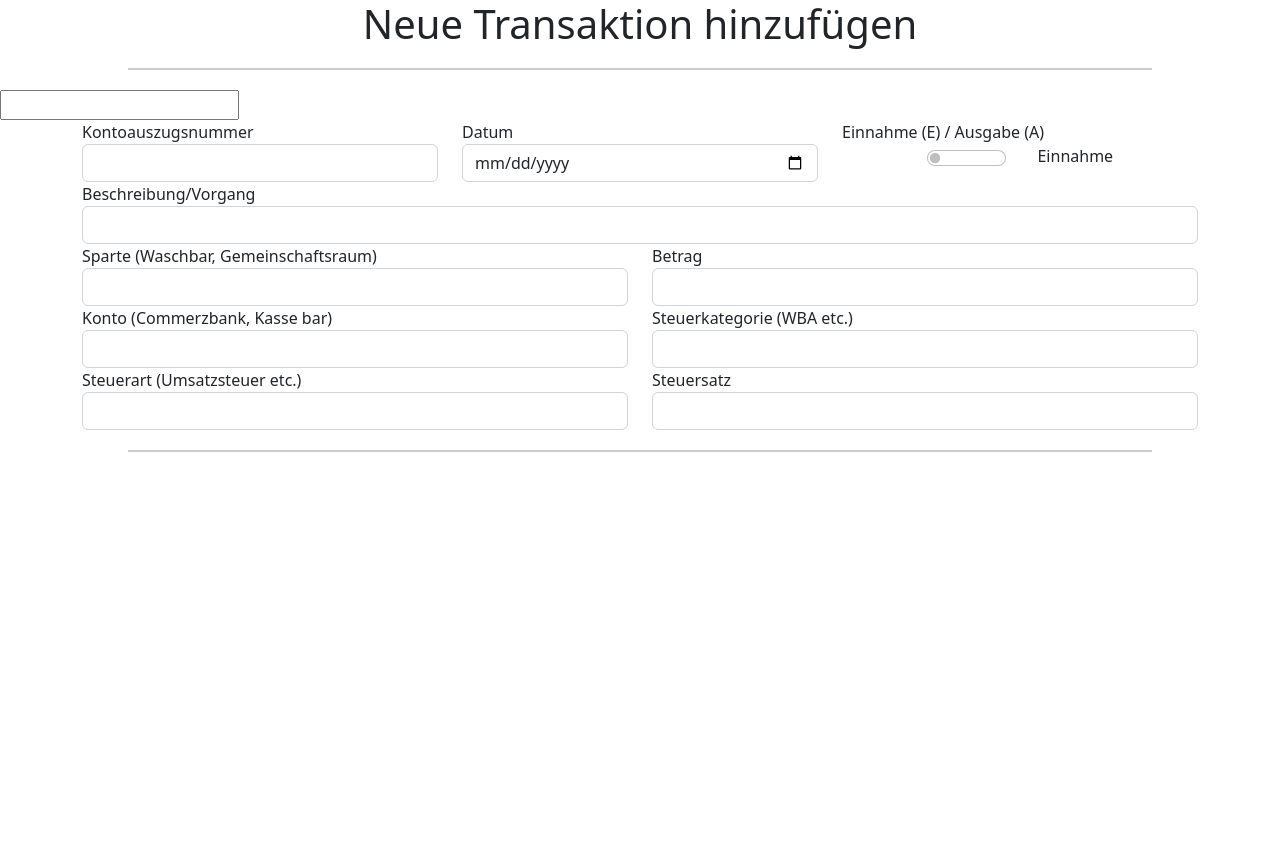
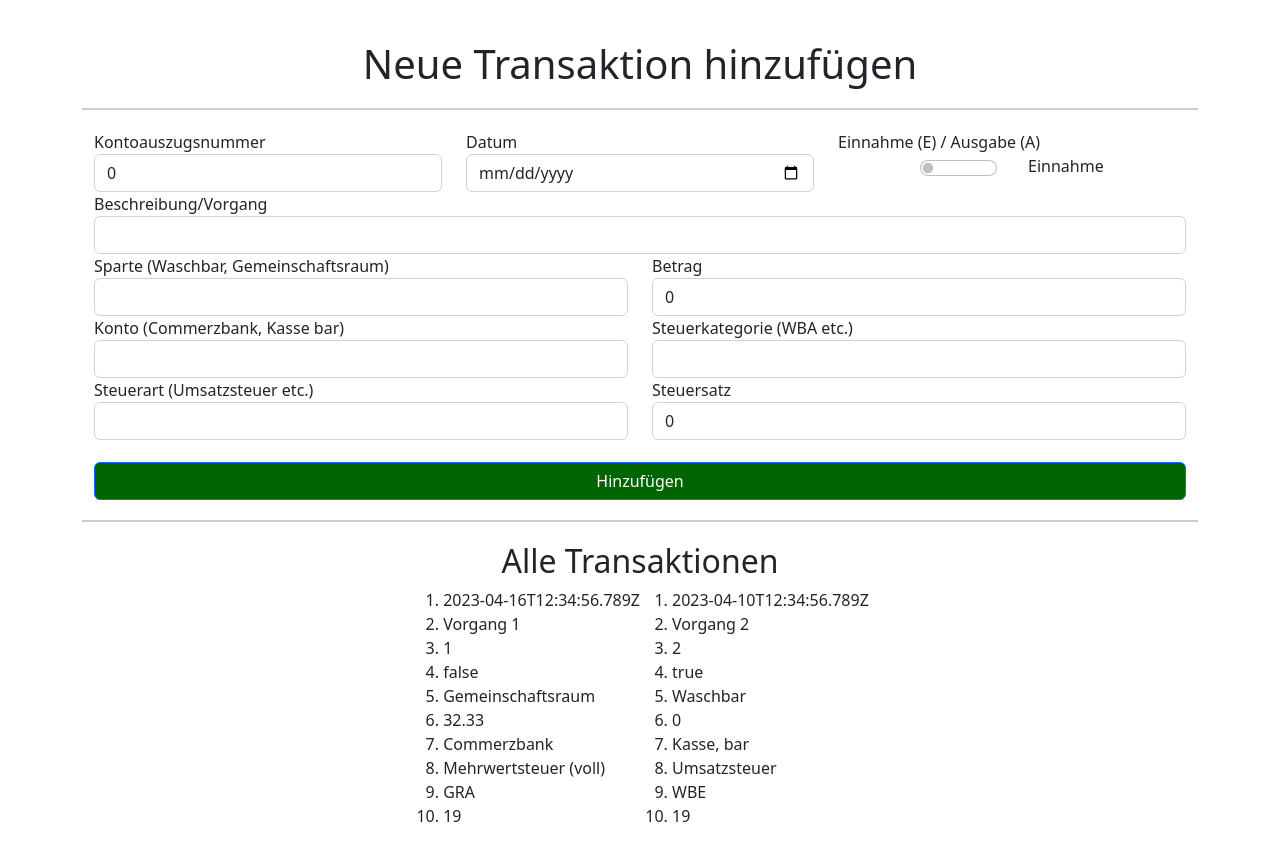
Before and after one commit to FabianFelixKraus/sv-finanzen-app, a Vue app: page / in a window 1280 px wide. Before the commit the page ends 800 px from the top, so only its background shows below. Built offline with nearby package versions, Linux system fonts and the light colour scheme; what i18next-xhr-backend would draw is missing.

Commit message:
Add dynamic input fields and new components

```diff
--- a/src/App.vue
+++ b/src/App.vue
@@ -1,25 +1,56 @@
 <script setup>
 import AddEntryForm from "@/components/AddEntryForm.vue";
+import ShowAllEntries from  "@/components/ShowAllEntries.vue";
 </script>
 
 <template>
-  <h1>{{$t("addNewTransaction")}}</h1>
-  <div class="hr"></div>
-  <AddEntryForm :msg="message" @handleInput="receiveNewInput"/>
-  <div class="hr"></div>
-</template>
+  <div class="container">
+    <div class="row">
+      <div class="col-12">
+        <h1 style="margin-top: 1em">{{$t("addNewTransaction")}}</h1>
+        <div class="hr"></div>
+        <AddEntryForm  :allTransactions="allTransactions" class="center-content"/>
+        <div class="hr"></div>
+        <ShowAllEntries class="center-content" :allEntries="allTransactions" @getAllNewTransactions="handleNewTransactions" />
+      </div>
+    </div>
+  </div>
+ </template>
 
 <script>
 export default {
   data () {
     return {
-      message: "Start Message",
+      allTransactions: [{
+        "date": "2023-04-16T12:34:56.789Z",
+        "description": "Vorgang 1",
+        "statementOfAccountId": 1,
+        "isExpense": false,
+        "location": "Gemeinschaftsraum",
+        "amount":  32.33,
+        "account": "Commerzbank",
+        "taxClass": "Mehrwertsteuer (voll)",
+        "taxGroup": "GRA",
+        "taxRate": 19
+      },
+        {
+          "date": "2023-04-10T12:34:56.789Z",
+          "description": "Vorgang 2",
+          "statementOfAccountId": 2,
+          "isExpense": true,
+          "location": "Waschbar",
+          "amount": 0,
+          "account": "Kasse, bar",
+          "taxClass": "Umsatzsteuer",
+          "taxGroup": "WBE",
+          "taxRate": 19
+        }]
     }
   },
   methods: {
-    receiveNewInput(newInput) {
-      this.message=newInput;
+    handleNewTransactions (newTransaction) {
+      this.allTransactions = newTransaction;
     }
-  }
+  },
 }
 </script>
--- a/src/assets/main.css
+++ b/src/assets/main.css
@@ -2,14 +2,29 @@ body {
   font-family: 'Roboto', sans-serif;
 }
 
-h1 {
+h1, .center-content {
   display: flex;
   justify-content: center;
 }
 
 .hr {
   height:2px;
-  width: 80%;
+  width: 100%;
   background-color: #ccc;
   margin: 20px auto;
 }
+
+/* Default styles for the container */
+.container {
+  margin-left: 10%;
+  margin-right: 10%;
+}
+
+/* Media query for small screens */
+@media (max-width: 767px) {
+  /* Override container styles for small screens */
+  .container {
+    margin-left: 0;
+    margin-right: 0;
+  }
+}
--- a/src/components/AddEntryForm.vue
+++ b/src/components/AddEntryForm.vue
@@ -1,63 +1,69 @@
 <template>
-  <input :value="message" @input="handleInput" />
-  <div>{{message}}</div>
   <section>
     <div class="container">
       <div class="row">
-        <div class="col-4" >
+        <div class="col-4">
           <div class="form-group">
-            <label for="inputStatementOfAccountId">{{$t("statementOfAccountId")}}</label>
-            <input id="inputStatementOfAccountId" class="form-control" type="number">
+            <label for="inputStatementOfAccountId">{{ $t("statementOfAccountId") }}</label>
+            <input id="inputStatementOfAccountId" class="form-control" type="number" v-bind:value="statementOfAccountId"
+                   @input="addStatementOfAccountId">
           </div>
         </div>
         <div class="col-4">
           <div class="form-group">
             <label for="inputDate">{{ $t("date") }}</label>
-            <input id="inputDate" class="form-control" type="date">
+            <input id="inputDate" class="form-control" type="date" v-bind:value="date" @input="addDate">
           </div>
         </div>
         <div class="col-4">
-          <label for="inputIsExpense" class="form-check-label">{{$t("expense/income")}}</label>
+          <label for="inputIsExpense" class="form-check-label">{{ $t("expense/income") }}</label>
           <div class="form-check form-switch w-100 d-flex align-items-center justify-content-center">
-            <input id="inputIsExpense" class="form-check-input w-25 " type="checkbox" v-model="isExpense" />
-            <label for="inputIsExpense" class="form-check-label">{{isExpense ? $t("expense") : $t("income")}}</label>
+            <input id="inputIsExpense" class="form-check-input w-25 " type="checkbox" v-model="isExpense" @input="addIsExpense"/>
+            <label for="inputIsExpense" class="form-check-label">{{ isExpense ? $t("expense") : $t("income") }}</label>
           </div>
         </div>
       </div>
-      <div class ="row">
+      <div class="row">
         <div class="col-12">
           <label for="inputDescription">{{ $t("description") }}</label>
-          <input id="inputDescription" class="form-control" type="text">
+          <input id="inputDescription" class="form-control" type="text" v-bind:value="description" @input="addDescription">
         </div>
       </div>
       <div class="row">
         <div class="col-6">
-          <label for="inputAmount">{{ $t("location") }}</label>
-          <input id="inputAmount" class="form-control" type="number">
+          <label for="inputLocation">{{ $t("location") }}</label>
+          <input id="inputLocation" class="form-control" type="text" v-bind:value="location" @input="addLocation">
         </div>
         <div class="col-6">
           <label for="inputAmount">{{ $t("amount") }}</label>
-          <input id="inputAmount" class="form-control" type="number">
+          <input id="inputAmount" class="form-control" type="number" v-bind:value="amount" @input="addAmount">
         </div>
       </div>
       <div class="row">
         <div class="col-6">
           <label for="inputAccount">{{ $t("account") }}</label>
-          <input id="inputAccount" class="form-control" type="text">
+          <input id="inputAccount" class="form-control" type="text" v-bind:value="account" @input="addAccount">
         </div>
         <div class="col-6">
           <label for="inputAmount">{{ $t("taxGroup") }}</label>
-          <input id="inputAmount" class="form-control" type="text">
+          <input id="inputAmount" class="form-control" type="text" v-bind:value="taxGroup" @input="addTaxGroup">
         </div>
       </div>
       <div class="row">
         <div class="col-6">
           <label for="inputAmount">{{ $t("taxClass") }}</label>
-          <input id="inputAmount" class="form-control" type="text">
+          <input id="inputAmount" class="form-control" type="text" v-bind:value="taxClass" @input="addTaxClass">
         </div>
         <div class="col-6">
           <label for="inputAmount">{{ $t("taxRate") }}</label>
-          <input id="inputAmount" class="form-control" type="number">
+          <input id="inputAmount" class="form-control" type="number" v-bind:value="taxRate" @input="addTaxRate">
+        </div>
+      </div>
+      <div class="row">
+        <div class="col-12 center-content ">
+          <button type="button" class="btn btn-primary submit-button" @click="handleSubmit">
+            {{ $t("submitNewTransaction") }}
+          </button>
         </div>
       </div>
     </div>
@@ -67,7 +73,7 @@
 <script>
 export default {
   name: 'AddEntryForm',
-  props: ["msg"],
+  props: ["allTransactions"],
   data() {
     return {
       message: '',
@@ -84,9 +90,56 @@ export default {
     };
   },
   methods: {
-    handleInput (event) {
+    handleInput(event) {
       this.message = event.target.value;
       this.$emit("handleInput", this.message);
+    },
+    addStatementOfAccountId(event) {
+      this.statementOfAccountId = event.target.value;
+    },
+    addDate(event) {
+      this.date = event.target.value;
+    },
+    addDescription(event) {
+      this.description = event.target.value;
+    },
+    addIsExpense(event) {
+      this.isExpense = event.target.checked;
+    },
+    addLocation(event) {
+      this.location = event.target.value;
+    },
+    addAmount(event) {
+      this.amount = event.target.value;
+    },
+    addAccount(event) {
+      this.account = event.target.value;
+    },
+    addTaxClass(event) {
+      this.taxClass = event.target.value;
+    },
+    addTaxGroup(event) {
+      this.taxGroup = event.target.value;
+    },
+    addTaxRate(event) {
+      this.taxRate = event.target.value;
+    },
+
+    handleSubmit() {
+      const newTransaction = {
+        "date": this.date,
+        "description": this.description,
+        "statementOfAccountId": this.statementOfAccountId,
+        "isExpense": this.isExpense,
+        "location": this.location,
+        "amount": this.amount,
+        "account": this.account,
+        "taxClass": this.taxClass,
+        "taxGroup": this.taxGroup,
+        "taxRate": this.taxRate
+      };
+      this.allTransactions.push(newTransaction);
+      this.$emit("getAllNewTransactions", this.allTransactions);
     }
   }
 };
@@ -95,4 +148,10 @@ export default {
 .form-check-input {
   margin-right: 10%;
 }
+
+.submit-button {
+  margin-top: 2%;
+  width: 100%;
+  background-color: darkgreen;
+}
 </style>
--- /dev/null
+++ b/src/components/SelectTemplate.vue
@@ -0,0 +1,6 @@
+<template>
+
+</template>
+<script>
+
+</script>
--- /dev/null
+++ b/src/components/ShowAllEntries.vue
@@ -0,0 +1,28 @@
+<template>
+  <h2 class="center-content">{{$t("showAllTransactions")}}</h2>
+  <div class="center-content">
+    <ol key="index" v-for="(transaction, index) in allEntries">
+      <li>{{ transaction.date }}</li>
+      <li>{{ transaction.description }}</li>
+      <li>{{ transaction.statementOfAccountId }}</li>
+      <li>{{ transaction.isExpense }}</li>
+      <li>{{ transaction.location }}</li>
+      <li>{{ transaction.amount }}</li>
+      <li>{{ transaction.account }}</li>
+      <li>{{ transaction.taxClass }}</li>
+      <li>{{ transaction.taxGroup }}</li>
+      <li>{{ transaction.taxRate }}</li>
+    </ol>
+  </div>
+</template>
+<script>
+  export default {
+    name: "ShowAllEntries",
+    data() {
+      return {
+        test: "1324"
+      }
+    },
+    props: ["allEntries"]
+  }
+</script>
--- a/src/locales/de.json
+++ b/src/locales/de.json
@@ -11,5 +11,7 @@
   "statementOfAccountId": "Kontoauszugsnummer",
   "taxClass": "Steuerart (Umsatzsteuer etc.)",
   "taxGroup": "Steuerkategorie (WBA etc.)",
-  "taxRate": "Steuersatz"
+  "taxRate": "Steuersatz",
+  "submitNewTransaction": "Hinzufügen",
+  "showAllTransactions": "Alle Transaktionen"
 }
```
